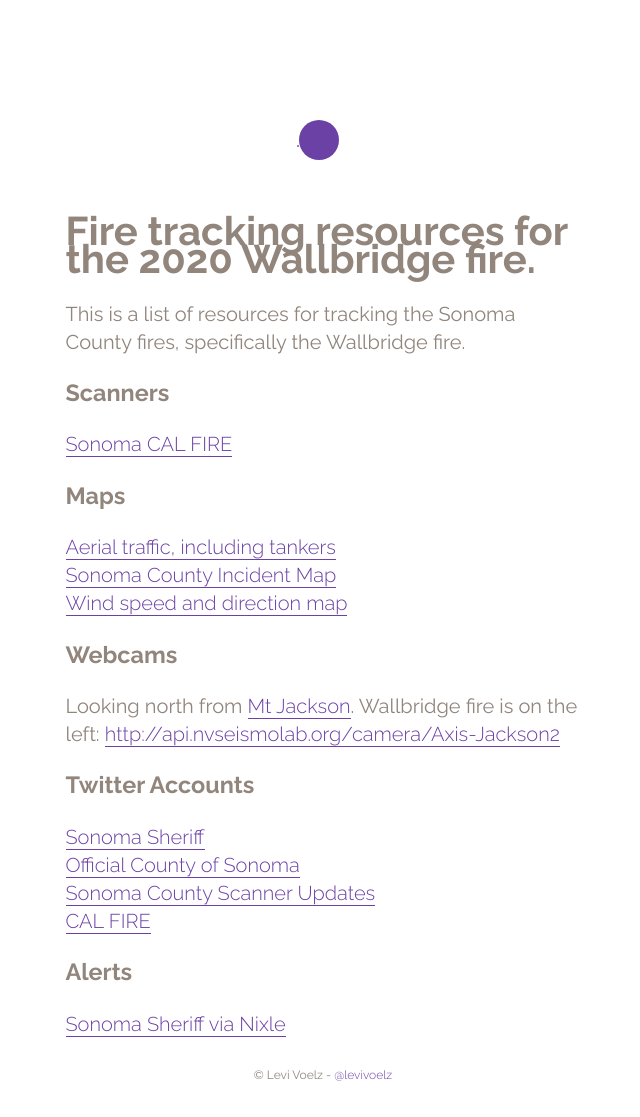
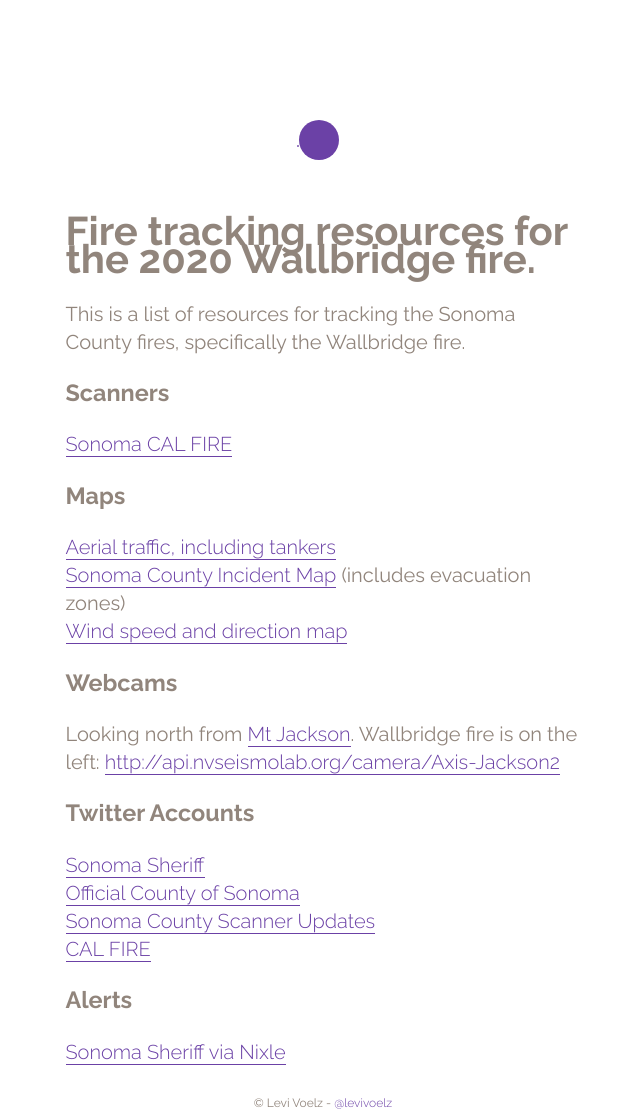
Before and after one commit to levivoelz/levivoelz.github.io, a Jekyll site: the page built from sonoma-county-fire-resources.md, in a window 1280 px wide. Shown: the whole page, without its empty margins (317-957 px from the left). Built offline with Jekyll 4.4.1, drawn with Linux system fonts in a browser that asks for light colours; before the commit the page ends 1089 px from its top, so only the background shows below that.

Commit message:
update copy again

```diff
--- a/sonoma-county-fire-resources.md
+++ b/sonoma-county-fire-resources.md
@@ -19,7 +19,7 @@
   <h3>Maps</h3>
   <p>
     <a href="https://www.flightradar24.com/N470DF/2542f4bc">Aerial traffic, including tankers</a><br />
-    <a href="https://experience.arcgis.com/experience/8ca8296b14384a468c72e63fd6de766a" target="_blank">Sonoma County Incident Map</a><br />
+    <a href="https://experience.arcgis.com/experience/8ca8296b14384a468c72e63fd6de766a" target="_blank">Sonoma County Incident Map</a> (includes evacuation zones)<br />
     <a href="https://www.windy.com/?38.537,-122.916,12" target="_blank">Wind speed and direction map</a><br />
   </p>
 </section>
```
Also changed, not shown: 1 other file.
